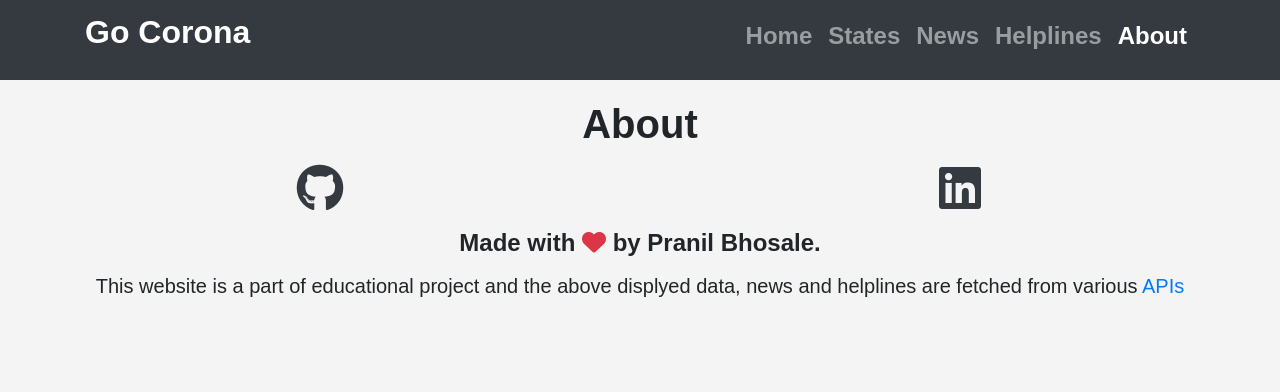
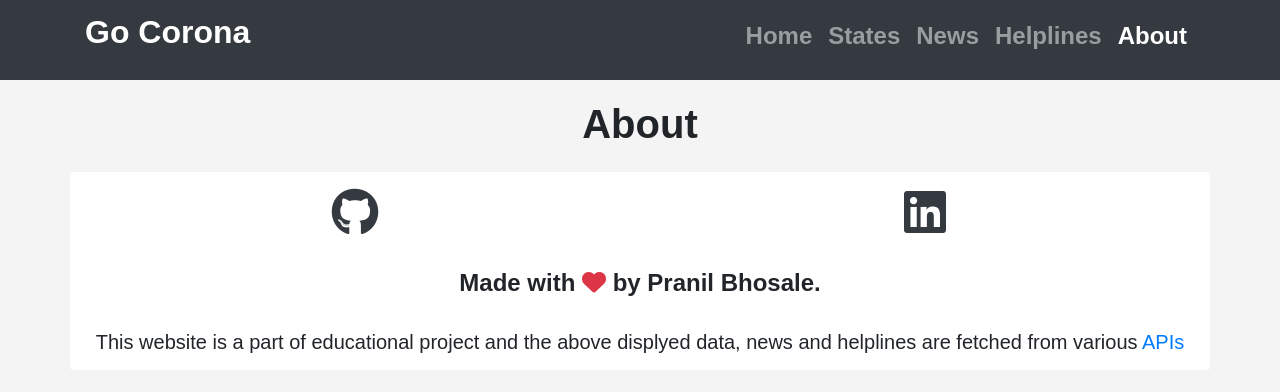
Before and after one commit to bhosalepranil16/covid-19, a website: page public/about.html in a window 1280 px wide. Drawn offline with nearby package versions, Linux system fonts and the light colour scheme.

Commit message:
about page changes

```diff
--- a/public/about.html
+++ b/public/about.html
@@ -48,19 +48,18 @@
             </div>
         </div>
     </header>
-    <div class="container-fluid text-center">
-        <div class="row mb-3">
+    <div class="container text-center bg-white rounded">
+        <div class="row my-3 py-3">
             <div class="col-6 "><span><a href="https://github.com/bhosalepranil16/" target="_blank"><i class="fab fa-github fa-3x text-dark"></i></a></span></div>
             <div class="col-6 "><span><a href="https://www.linkedin.com/in/pranil-bhosale-612249195/" target="_blank"><i class="fab fa-linkedin fa-3x text-dark"></i></a></i></span></div>
         </div>
         <h4 class="font-weight-bold mb-3">Made with <i class="fas fa-heart text-danger"></i> by Pranil Bhosale.</h4>
-        <h5>This website is a part of educational project and the above displyed data, news and helplines are fetched from
+        <h5 class="mb-3 py-3">This website is a part of educational project and the above displyed data, news and helplines are fetched from
             various <a href="https://covid-19india-api.herokuapp.com/" target="_blank" class="text-primary">APIs</a>
         </h5>
     </div>
     <script src="https://cdnjs.cloudflare.com/ajax/libs/jquery/3.5.1/jquery.js" integrity="sha256-QWo7LDvxbWT2tbbQ97B53yJnYU3WhH/C8ycbRAkjPDc=" crossorigin="anonymous"></script>
     <script src="https://maxcdn.bootstrapcdn.com/bootstrap/4.0.0/js/bootstrap.min.js" integrity="sha384-JZR6Spejh4U02d8jOt6vLEHfe/JQGiRRSQQxSfFWpi1MquVdAyjUar5+76PVCmYl" crossorigin="anonymous"></script>
     <script src="https://cdnjs.cloudflare.com/ajax/libs/mustache.js/4.0.1/mustache.min.js" integrity="sha256-JoAhdrtmvUmN+9RtRzuF66Ok9RkjWz1XuSObZ8CcwSk=" crossorigin="anonymous"></script>
-    <!-- <script src="./js/abo.js"></script> -->
 </body>
 </html>
```
